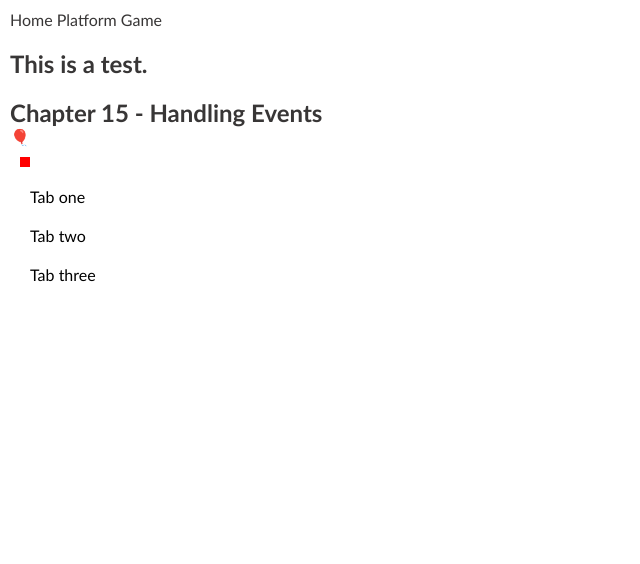
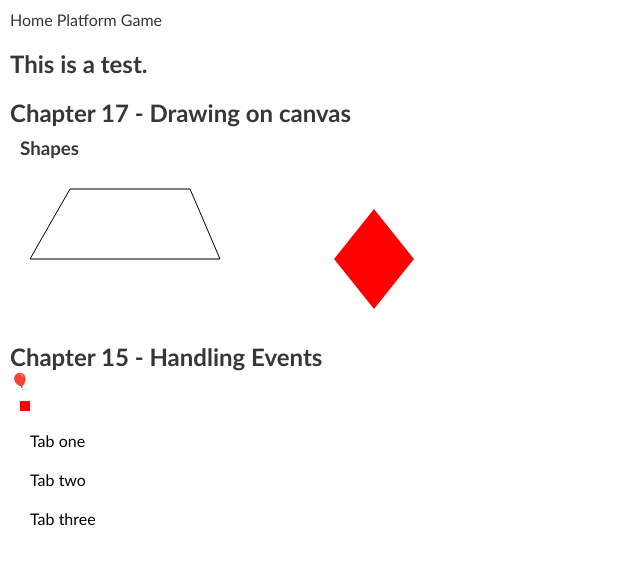
Before and after one commit to NikolaosKalfas/Eloquent-Javascript-Exercisess, a plain HTML site: page index.html in a window 1280 px wide. Shown: the whole page, without its empty margins (0-640 px from the left). Drawn offline with Linux system fonts and the light colour scheme.

Commit message:
Chapter 17 - Drawing on a canvas - Shapes

```diff
--- a/index.html
+++ b/index.html
@@ -15,6 +15,15 @@
 
     <section>
       <h1>This is a test.</h1>
+    </section>
+
+    <section>
+      <h2>Chapter 17 - Drawing on canvas</h2>
+      <div>
+        <h3>Shapes</h3>
+        <canvas class="trapezoid"></canvas>
+        <canvas class="red-diamond"></canvas>
+      </div>
     </section>
 
     <section class="events">
--- a/js/index.js
+++ b/js/index.js
@@ -1,4 +1,33 @@
 // Eloquent Javascript exercises
+
+//Drawing on canvas
+
+//Shapes
+
+function trapezoid() {
+  let context = document.querySelector(".trapezoid").getContext("2d");
+  context.beginPath();
+  context.moveTo(50, 30);
+  context.lineTo(10, 100);
+  context.lineTo(200, 100);
+  context.lineTo(170, 30);
+  context.lineTo(50, 30);
+  context.stroke();
+}
+
+function redDiamond() {
+  let context = document.querySelector(".red-diamond").getContext("2d");
+  context.beginPath();
+  context.moveTo(50, 50);
+  context.lineTo(10, 100);
+  context.lineTo(50, 150);
+  context.lineTo(90, 100);
+  context.fillStyle = "red";
+  context.fill();
+}
+
+trapezoid();
+redDiamond();
 
 // Events
 //Tabs
```
